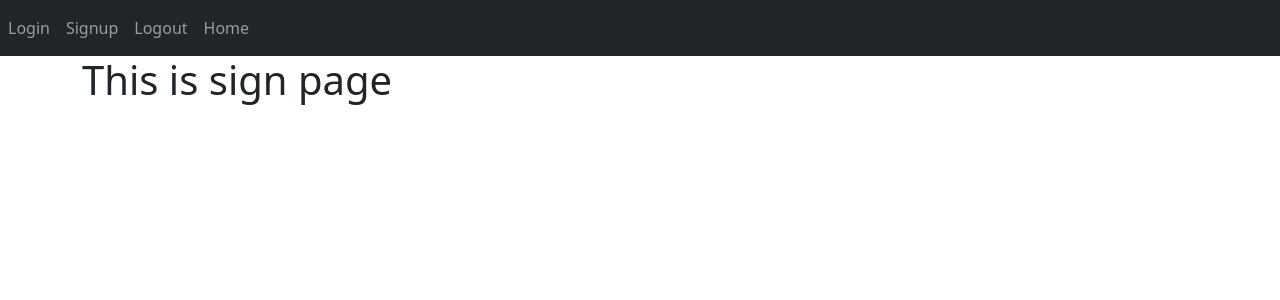
After one commit to Emrahalibasic1/BACKEND_TRECI, a Flask app: template website/templates/sign_up.html in a window 1280 px wide. The commit adds this page. Shown: the top 300 px of the page. Run offline with Flask 3, Linux system fonts and the light colour scheme; the template is opened without the code that fills it, so the values that code supplies are empty.

Commit message:
jinja variable sending 40_30

```diff
--- a/website/templates/base.html
+++ b/website/templates/base.html
@@ -23,7 +23,10 @@
                 </div>
             </div>
    </nav>
-
+    <div class="container">
+        {% block content %}
+        {% endblock %}
+    </div>
 
     <script src="https://cdn.jsdelivr.net/npm/bootstrap@5.0.2/dist/js/bootstrap.bundle.min.js" integrity="sha384-MrcW6ZMFYlzcLA8Nl+NtUVF0sA7MsXsP1UyJoMp4YLEuNSfAP+JcXn/tWtIaxVXM" crossorigin="anonymous"></script>
     <script type="text/javascript"
--- a/website/templates/home.html
+++ b/website/templates/home.html
@@ -1,2 +1,5 @@
 {% extends "base.html"%}
-{% block title %}Changed{% endblock %}
+{% block title %}Home{% endblock %}
+{% block content %}
+<h1>This is home page</h1>
+{% endblock %}
--- /dev/null
+++ b/website/templates/login.html
@@ -0,0 +1,6 @@
+{% extends "base.html"%}
+{% block title %}Login{% endblock %}
+{% block content %}
+<h1>This is login page</h1>
+<b>{{ text }}</b>
+{% endblock %}
--- /dev/null
+++ b/website/templates/sign_up.html
@@ -0,0 +1,5 @@
+{% extends "base.html"%}
+{% block title %}sign up{% endblock %}
+{% block content %}
+<h1>This is sign page</h1>
+{% endblock %}
```
Also changed, not shown: website/auth.py (+5 -4 lines).
